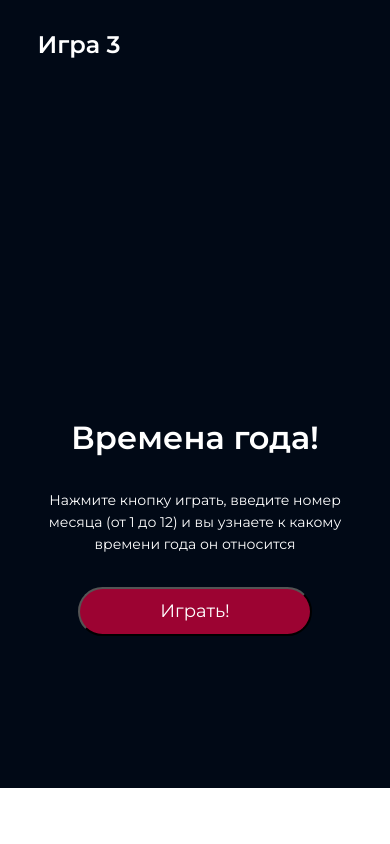
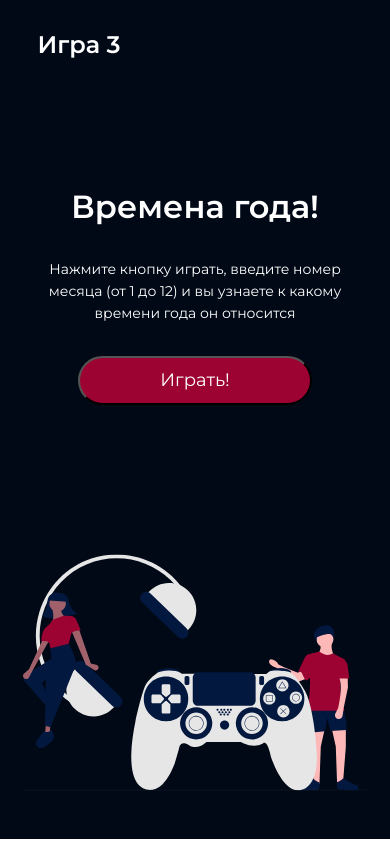
Before and after one commit to CrossKain/2-nd-course-hw, a plain HTML site: page index.html in a window 390 px wide. Shown: the part 1820-2664 px from the top of the page. Drawn offline with Linux system fonts and the light colour scheme.

Commit message:
Правки ДЗ 2.5

```diff
--- a/style.css
+++ b/style.css
@@ -249,8 +249,7 @@ a {
     flex-direction: column;
     align-items: flex-start;
 
-    margin-top: 282px;
-    margin-bottom: 282px;
+
 
 }
 
@@ -354,7 +353,7 @@ a {
     }
 
     .footer__menu {
-        padding-top: 0px;
+        padding-top: 51px;
         padding-bottom: 0px;
         display: flex;
         justify-content: space-between;
```
